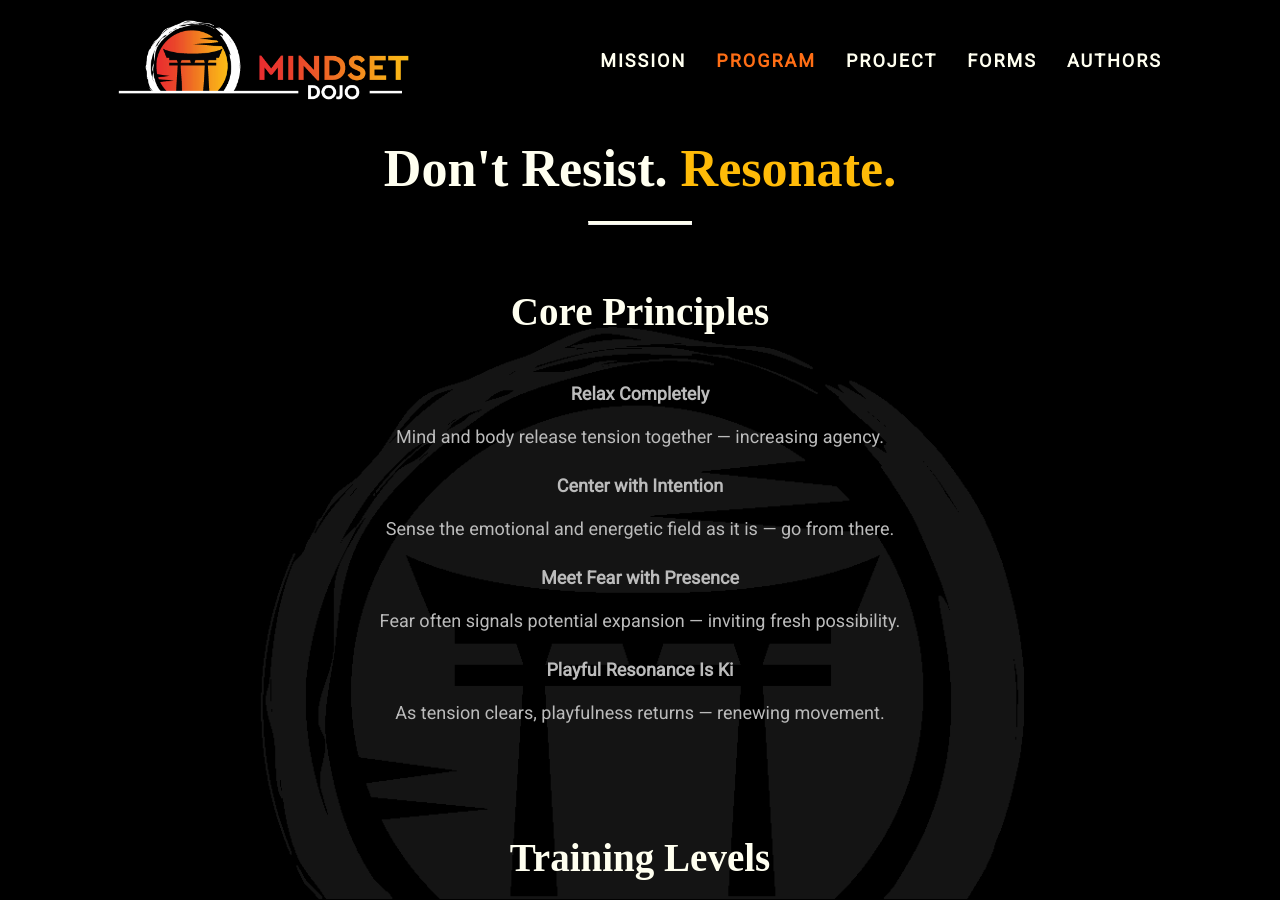
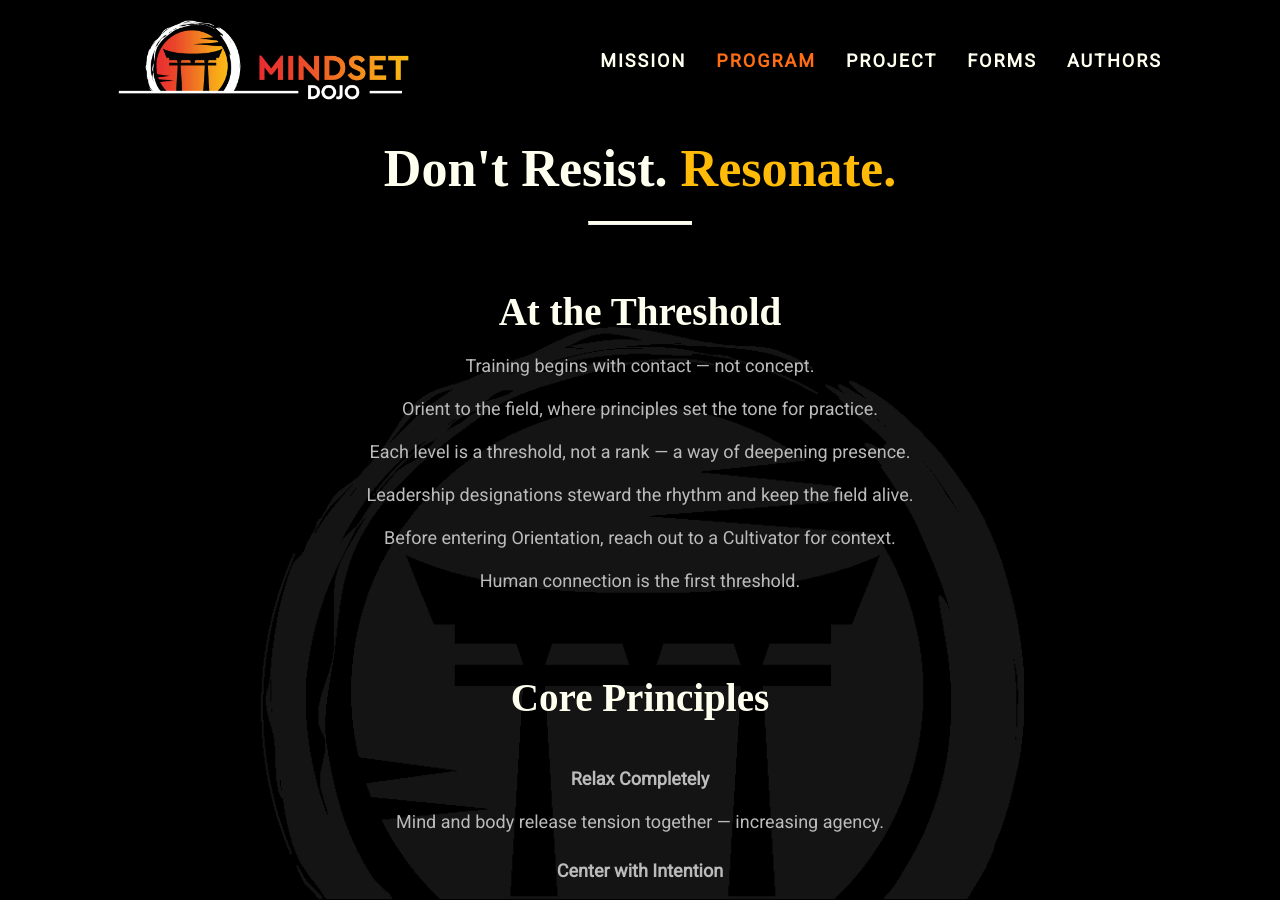
Before and after one commit to mindset-dojo/mindset-dojo.github.io, a Jekyll site: the page built from program.md, in a window 1280 px wide and 900 px high. Built offline with Jekyll 4.4.1, drawn with Linux system fonts in a browser that asks for light colours; some web fonts are replaced.

Commit message:
feat: add lead in for program page

```diff
--- a/_data/sections/program.yaml
+++ b/_data/sections/program.yaml
@@ -3,6 +3,16 @@ mantra: "Don't Resist. Resonate."
 mantra_mark: "Resonate."
 description: "A layered training journey—presence, nervous-system skill, and conversational leadership applied in real contexts."
 sections:
+  - type: text
+    data:
+      label: "At the Threshold"
+      items:
+        - "Training begins with contact — not concept."
+        - "Orient to the field, where principles set the tone for practice."
+        - "Each level is a threshold, not a rank — a way of deepening presence."
+        - "Leadership designations steward the rhythm and keep the field alive."
+        - "Before entering Orientation, reach out to a Cultivator for context."
+        - "Human connection is the first threshold."
   - type: principles
     data:
       principles_title: "Core Principles"
```
